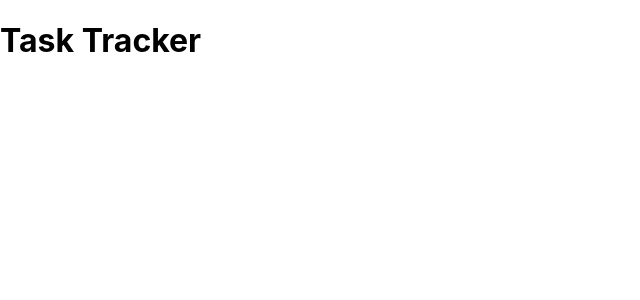
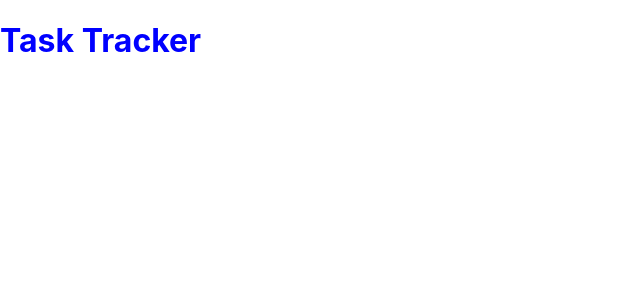
Before and after one commit to lewisushindi/react-task-tracker, a React (Create React App) app: page / in a window 1280 px wide. Shown: the top 300 px of the page, without its empty margins (0-640 px from the left). Built offline with nearby package versions, Linux system fonts and the light colour scheme.

Commit message:
styling Header Title

```diff
--- a/src/components/Header.js
+++ b/src/components/Header.js
@@ -2,7 +2,7 @@
 const Header = ({title}) => {
   return (
     <header>
-        <h1>{title}</h1>
+        <h1 style={{ color: 'blue'}}>{title}</h1>
 
     </header>
   )
```
